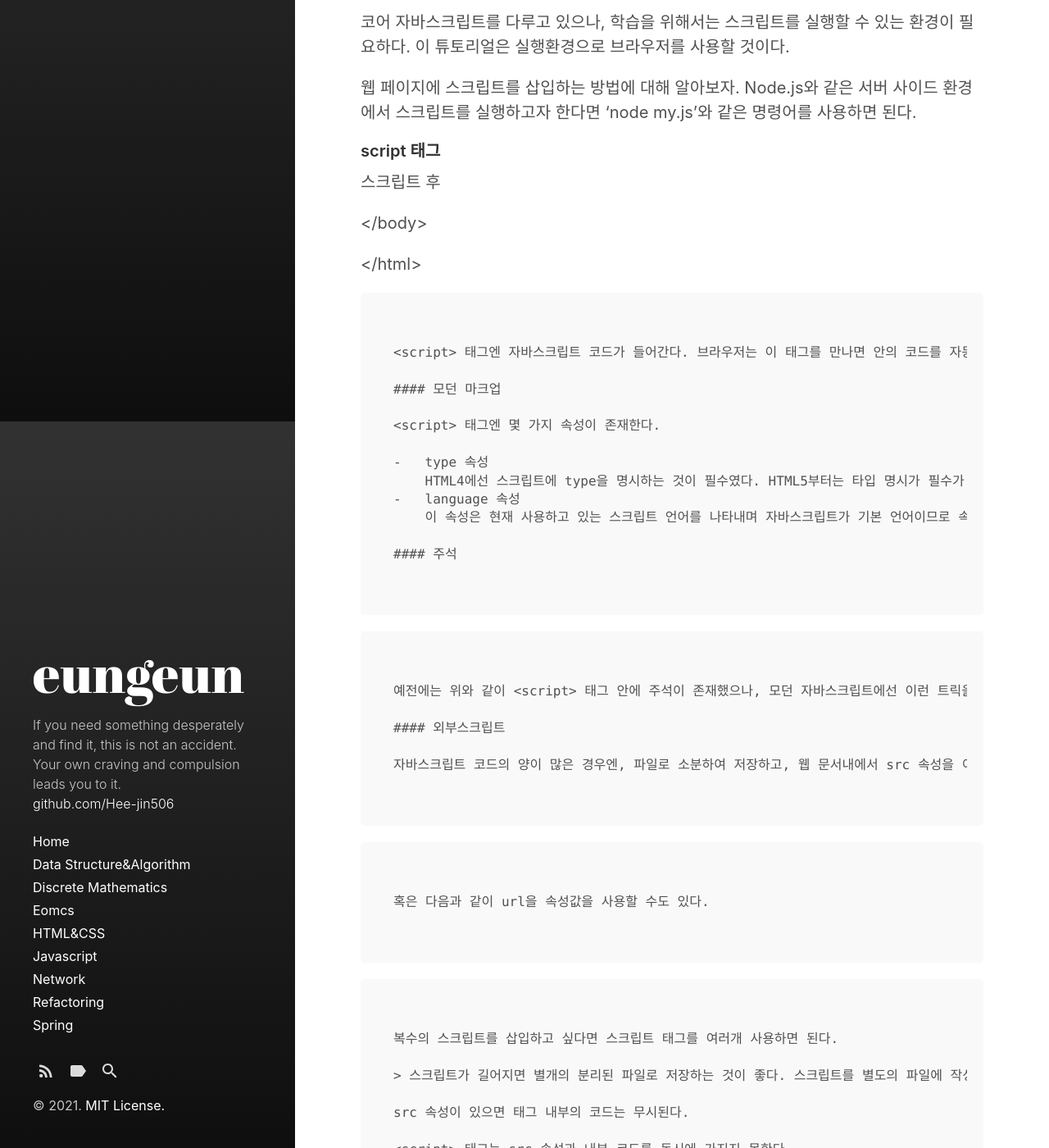
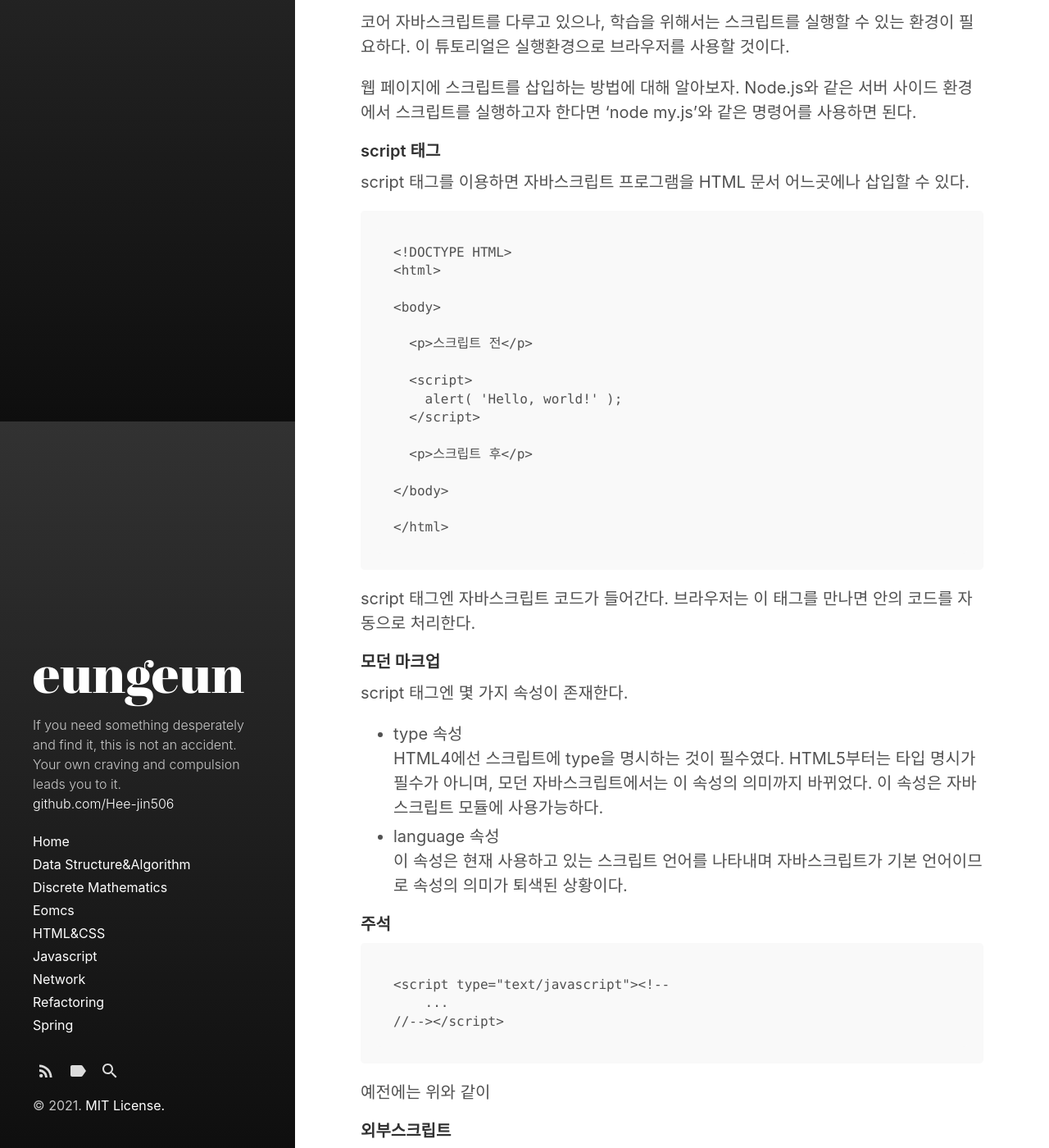
Before and after one commit to Hee-jin506/Hee-jin506.github.io, a Jekyll site: the page built from _posts/2021-01-11-[모던 JavaScript 튜토리얼] 2.1. Hello, World!.md, in a window 1280 px wide and 1400 px high, scrolled down 386 px. Shown: the whole window at 82% size. Built offline with Jekyll 4.4.1, drawn with Linux system fonts in a browser that asks for light colours; some of the changed text lies outside the part shown.

Commit message:
2021-01-11

````diff
--- a/_posts/2021-01-11-[모던 JavaScript 튜토리얼] 2.1. Hello, World!.md
+++ b/_posts/2021-01-11-[모던 JavaScript 튜토리얼] 2.1. Hello, World!.md
@@ -19,7 +19,8 @@ tags:
 
 #### script 태그
 
-<script> 태그를 이용하면 자바스크립트 프로그램을 HTML 문서 어느곳에나 삽입할 수 있다.
+script 태그를 이용하면 자바스크립트 프로그램을 HTML 문서 어느곳에나 삽입할 수 있다.
+
 
 ```
 <!DOCTYPE HTML>
@@ -40,11 +41,13 @@ tags:
 </html>
 ```
 
-<script> 태그엔 자바스크립트 코드가 들어간다. 브라우저는 이 태그를 만나면 안의 코드를 자동으로 처리한다.
+script 태그엔 자바스크립트 코드가 들어간다. 브라우저는 이 태그를 만나면 안의 코드를 자동으로 처리한다.
+
 
 #### 모던 마크업
 
-<script> 태그엔 몇 가지 속성이 존재한다.
+script 태그엔 몇 가지 속성이 존재한다.
+
 
 -   type 속성
     HTML4에선 스크립트에 type을 명시하는 것이 필수였다. HTML5부터는 타입 명시가 필수가 아니며, 모던 자바스크립트에서는 이 속성의 의미까지 바뀌었다. 이 속성은 자바스크립트 모듈에 사용가능하다.
@@ -81,7 +84,8 @@ tags:
 
 src 속성이 있으면 태그 내부의 코드는 무시된다.
 
-<script> 태그는 src 속성과 내부 코드를 동시에 가지지 못한다.
+script 태그는 src 속성과 내부 코드를 동시에 가지지 못한다.
+
 
 ```
 <script src="file.js">
````
Also changed, not shown: 1 other file.
